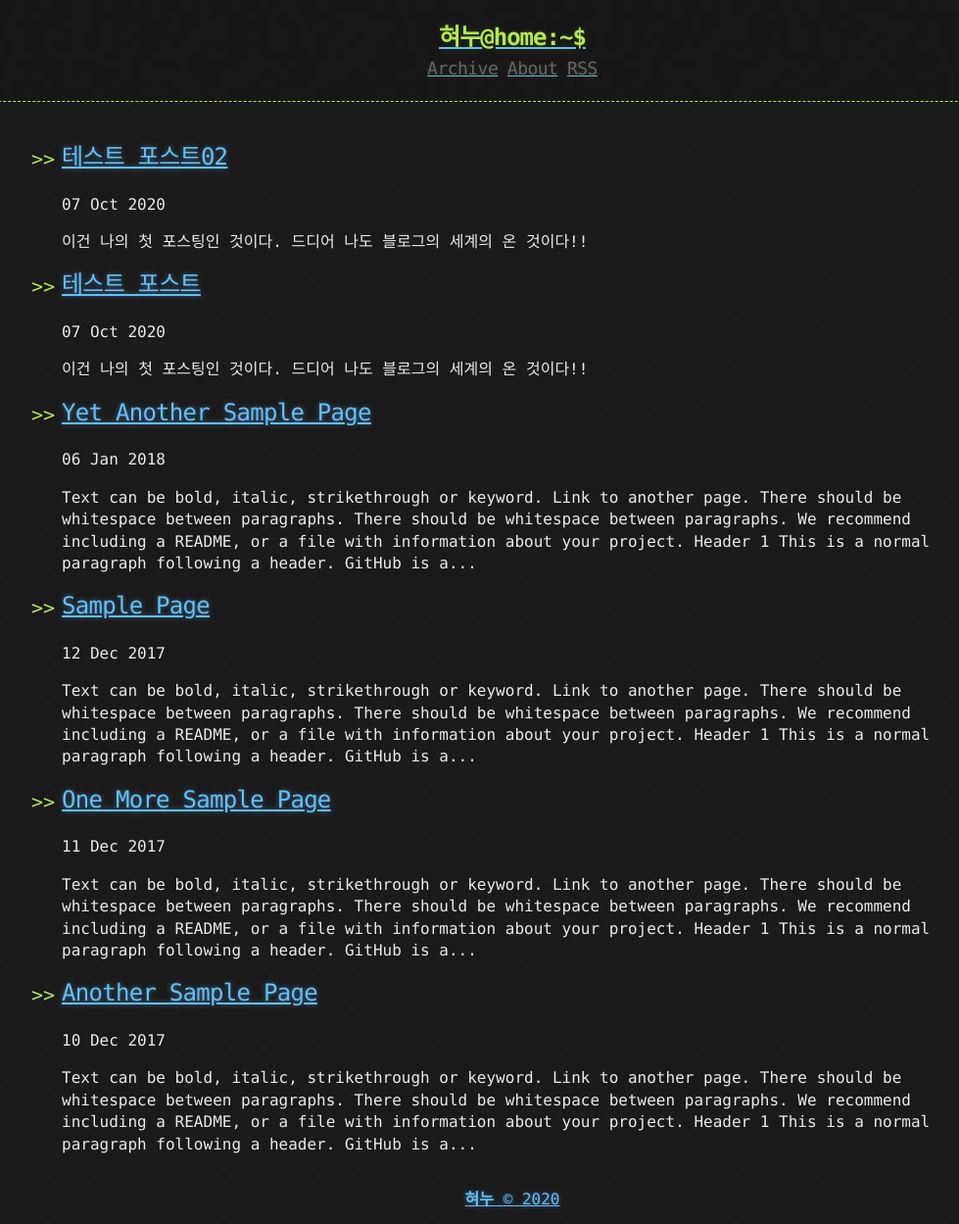
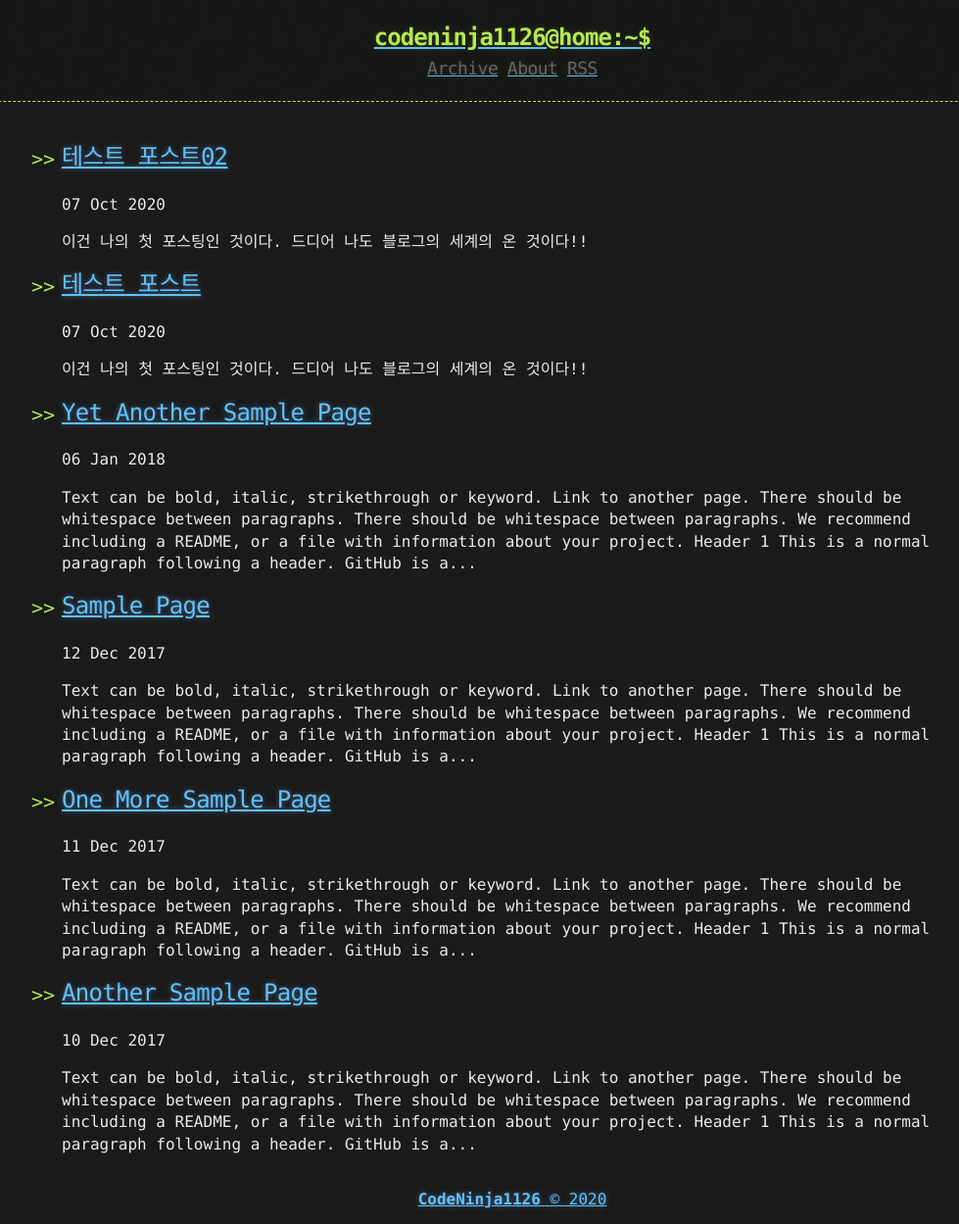
Before and after one commit to CodeNinja1126/CodeNinja1126.github.io, a Jekyll site: the page built from index.html, in a window 1280 px wide. Shown: the whole page at 98% size, without its empty margins (117-1096 px from the left). Built offline with Jekyll 4.4.1, drawn with Linux system fonts in a browser that asks for light colours; the list of posts is cut into pages by our own code.

Commit message:
Update _config.yml

```diff
--- a/_config.yml
+++ b/_config.yml
@@ -28,5 +28,5 @@ plugins:
   - jekyll-sitemap
 
 # Custom variables
-owner : "혀누"
+owner : "CodeNinja1126"
 year : "2020"
```
